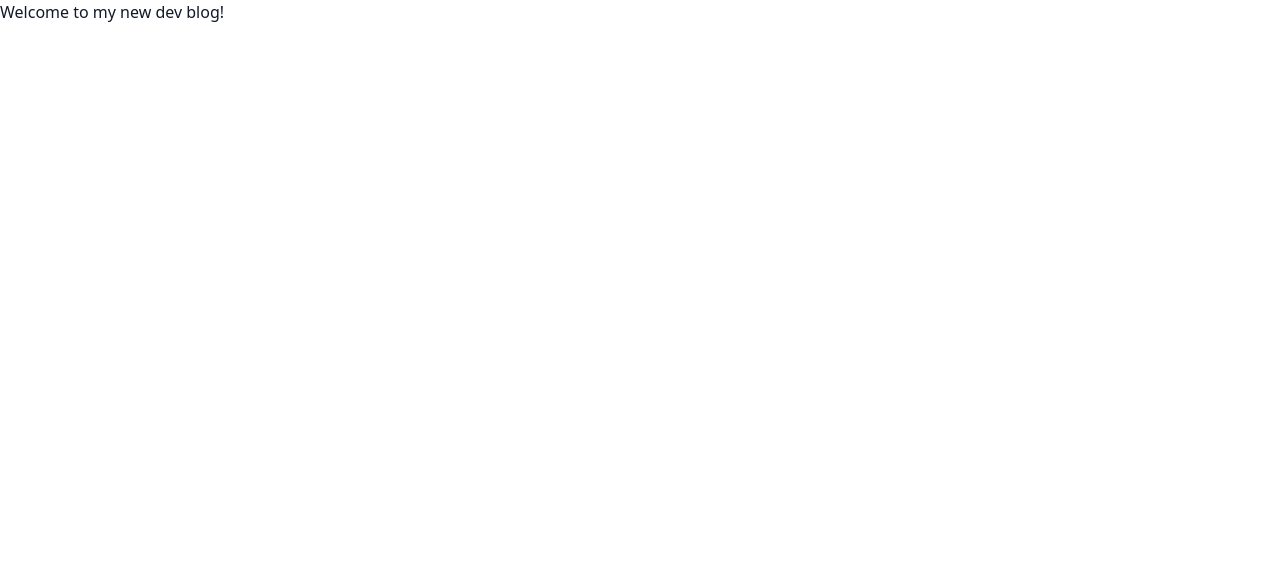
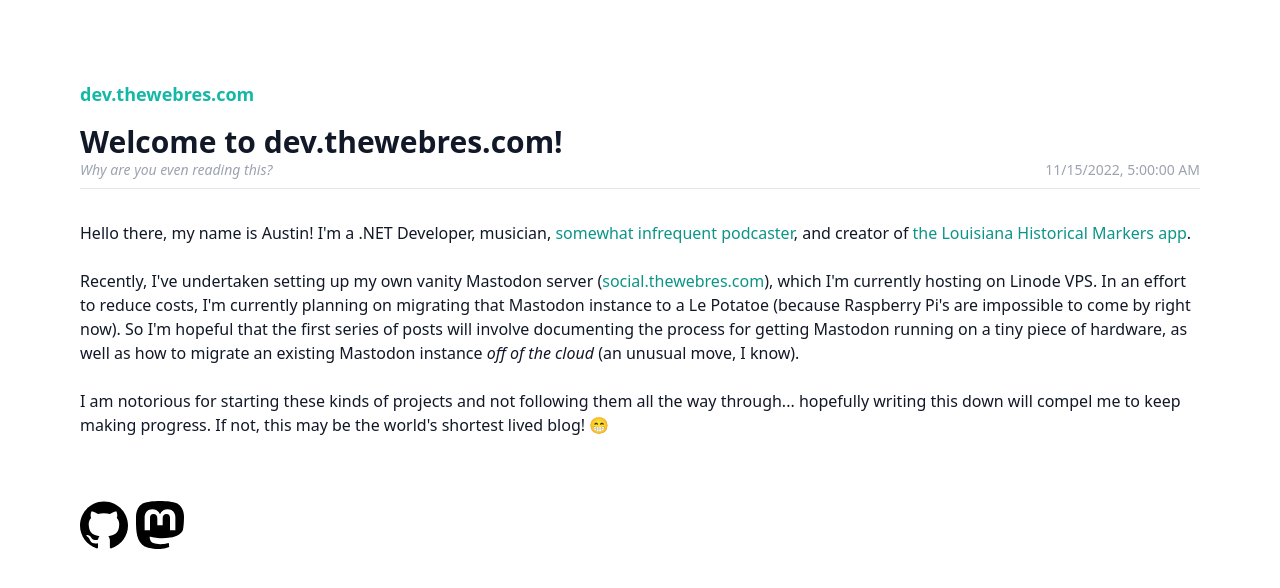
Before and after one commit to awebre/dev-thewebres, an Eleventy site: page src/posts/2022/11/14/welcome.njk in a window 1280 px wide. Built offline with nearby package versions, Linux system fonts and the light colour scheme; Eleventy itself is replaced by a stand-in of ours; files that its build step writes are made by us from their sources.

Commit message:
first post

```diff
--- /dev/null
+++ b/src/_includes/posts.njk
@@ -0,0 +1,30 @@
+---
+layout: default
+---
+<div class="m-20">
+    <h3 class="text-lg font-semibold"><a class="text-teal-500 hover:text-teal-600 hover:underline" href="/">dev.thewebres.com</a></h3>
+    <article class="mt-4">
+        <h1 class="text-3xl font-bold">{{title}}</h1>
+        <div class="flex justify-between">
+            <p class="text-sm italic text-gray-400">{{summary}}</p>
+            <p class="text-sm text-gray-400">{{date.toLocaleString()}}</p>
+        </div>
+        <hr class="mt-2 mb-8" />
+        {{content | safe}}
+    </article>
+    <footer>
+        <div class="flex mt-16">
+        <a class="mr-2" href="https://github.com/awebre">
+            <svg class="h-12" role="img" viewBox="0 0 24 24" xmlns="http://www.w3.org/2000/svg">
+            <title>GitHub icon</title>
+            <path
+                d="M12 .297c-6.63 0-12 5.373-12 12 0 5.303 3.438 9.8 8.205 11.385.6.113.82-.258.82-.577 0-.285-.01-1.04-.015-2.04-3.338.724-4.042-1.61-4.042-1.61C4.422 18.07 3.633 17.7 3.633 17.7c-1.087-.744.084-.729.084-.729 1.205.084 1.838 1.236 1.838 1.236 1.07 1.835 2.809 1.305 3.495.998.108-.776.417-1.305.76-1.605-2.665-.3-5.466-1.332-5.466-5.93 0-1.31.465-2.38 1.235-3.22-.135-.303-.54-1.523.105-3.176 0 0 1.005-.322 3.3 1.23.96-.267 1.98-.399 3-.405 1.02.006 2.04.138 3 .405 2.28-1.552 3.285-1.23 3.285-1.23.645 1.653.24 2.873.12 3.176.765.84 1.23 1.91 1.23 3.22 0 4.61-2.805 5.625-5.475 5.92.42.36.81 1.096.81 2.22 0 1.606-.015 2.896-.015 3.286 0 .315.21.69.825.57C20.565 22.092 24 17.592 24 12.297c0-6.627-5.373-12-12-12"
+            />
+            </svg>
+        </a>
+        <a rel="me" href="https://social.thewebres.com/@austin">
+            <svg class="h-12" viewBox="0 0 16 16"><path d="M 15.659 9.592 C 15.424 10.72 13.553 11.956 11.404 12.195 C 10.283 12.32 9.18 12.434 8.003 12.384 C 6.079 12.302 4.56 11.956 4.56 11.956 C 4.56 12.13 4.572 12.297 4.595 12.452 C 4.845 14.224 6.478 14.33 8.025 14.379 C 9.586 14.429 10.976 14.02 10.976 14.02 L 11.04 15.337 C 11.04 15.337 9.948 15.884 8.003 15.984 C 6.93 16.039 5.598 15.959 4.047 15.576 C 0.683 14.746 0.104 11.4 0.015 8.006 C -0.012 6.998 0.005 6.048 0.005 5.253 C 0.005 1.782 2.443 0.765 2.443 0.765 C 3.672 0.238 5.782 0.017 7.975 0 L 8.029 0 C 10.221 0.017 12.332 0.238 13.561 0.765 C 13.561 0.765 15.999 1.782 15.999 5.253 C 15.999 5.253 16.03 7.814 15.659 9.592 Z M 13.124 5.522 L 13.124 9.725 L 11.339 9.725 L 11.339 5.646 C 11.339 4.786 10.951 4.35 10.175 4.35 C 9.317 4.35 8.887 4.867 8.887 5.891 L 8.887 8.124 L 7.113 8.124 L 7.113 5.891 C 7.113 4.867 6.683 4.35 5.825 4.35 C 5.049 4.35 4.661 4.786 4.661 5.646 L 4.661 9.725 L 2.876 9.725 L 2.876 5.522 C 2.876 4.663 3.111 3.981 3.582 3.476 C 4.067 2.971 4.703 2.712 5.493 2.712 C 6.406 2.712 7.098 3.039 7.555 3.695 L 8 4.39 L 8.445 3.695 C 8.902 3.039 9.594 2.712 10.507 2.712 C 11.297 2.712 11.933 2.971 12.418 3.476 C 12.889 3.981 13.124 4.663 13.124 5.522 Z" style="stroke:none;stroke-miterlimit:10;fill-rule:evenodd;"/></svg>
+        </a>
+        </div>
+    </footer>
+</div>
--- a/src/index.njk
+++ b/src/index.njk
@@ -12,11 +12,12 @@ pagination:
       {{ metadata.title }}
     </h1>
     <p class="mb-6 text-base leading-normal text-center md:text-left md:text-2xl">{{ metadata.description }}</p>
-    <div>
+  </header>
+  <div class="w-full">
     <ol class="m-8">
       {% for post in posts %}
       <li class="mt-8">
-          <a class="text-lg font-semibold hover:text-teal-600" href="{{ post.url }}">{{ post.data.title }}</a>
+        <a class="text-lg font-semibold hover:text-teal-600 hover:underline" href="{{ post.url }}">{{ post.data.title }}</a>
         <p class="text-gray-500">
           <span>Posted</span> <span>{{post.data.date.toLocaleString()}}</span>
         </p>
@@ -24,11 +25,13 @@ pagination:
       {% endfor %}
     </ol>
     <div class="flex justify-between">
-        {% if pagination.href.previous %}<a class="hover:text-teal-600" href="{{ pagination.href.previous }}">Previous</a>{% endif %}
-        {% if pagination.href.next %}<a class="hover:text-teal-600" href="{{ pagination.href.next }}">Next</a>{% endif %}
+      {% if pagination.href.previous %}<a class="hover:text-teal-600 hover:underline" href="{{ pagination.href.previous }}">Previous</a>{% endif %}
+      {% if pagination.href.next %}<a class="hover:text-teal-600 hover:underline" href="{{ pagination.href.next }}">Next</a>{% endif %}
     </div>
   </div>
-    <a href="https://github.com/awebre">
+  <footer>
+    <div class="flex mt-16">
+      <a class="mr-2" href="https://github.com/awebre">
         <svg class="h-12" role="img" viewBox="0 0 24 24" xmlns="http://www.w3.org/2000/svg">
           <title>GitHub icon</title>
           <path
@@ -36,5 +39,9 @@ pagination:
           />
         </svg>
       </a>
-  </header>
+      <a rel="me" href="https://social.thewebres.com/@austin">
+        <svg class="h-12" viewBox="0 0 16 16"><path d="M 15.659 9.592 C 15.424 10.72 13.553 11.956 11.404 12.195 C 10.283 12.32 9.18 12.434 8.003 12.384 C 6.079 12.302 4.56 11.956 4.56 11.956 C 4.56 12.13 4.572 12.297 4.595 12.452 C 4.845 14.224 6.478 14.33 8.025 14.379 C 9.586 14.429 10.976 14.02 10.976 14.02 L 11.04 15.337 C 11.04 15.337 9.948 15.884 8.003 15.984 C 6.93 16.039 5.598 15.959 4.047 15.576 C 0.683 14.746 0.104 11.4 0.015 8.006 C -0.012 6.998 0.005 6.048 0.005 5.253 C 0.005 1.782 2.443 0.765 2.443 0.765 C 3.672 0.238 5.782 0.017 7.975 0 L 8.029 0 C 10.221 0.017 12.332 0.238 13.561 0.765 C 13.561 0.765 15.999 1.782 15.999 5.253 C 15.999 5.253 16.03 7.814 15.659 9.592 Z M 13.124 5.522 L 13.124 9.725 L 11.339 9.725 L 11.339 5.646 C 11.339 4.786 10.951 4.35 10.175 4.35 C 9.317 4.35 8.887 4.867 8.887 5.891 L 8.887 8.124 L 7.113 8.124 L 7.113 5.891 C 7.113 4.867 6.683 4.35 5.825 4.35 C 5.049 4.35 4.661 4.786 4.661 5.646 L 4.661 9.725 L 2.876 9.725 L 2.876 5.522 C 2.876 4.663 3.111 3.981 3.582 3.476 C 4.067 2.971 4.703 2.712 5.493 2.712 C 6.406 2.712 7.098 3.039 7.555 3.695 L 8 4.39 L 8.445 3.695 C 8.902 3.039 9.594 2.712 10.507 2.712 C 11.297 2.712 11.933 2.971 12.418 3.476 C 12.889 3.981 13.124 4.663 13.124 5.522 Z" style="stroke:none;stroke-miterlimit:10;fill-rule:evenodd;"/></svg>
+      </a>
+    </div>
+  </footer>
 </main>
--- a/src/posts/2022/11/14/welcome.njk
+++ b/src/posts/2022/11/14/welcome.njk
@@ -1,8 +1,14 @@
 ---
-layout: default
+layout: posts
 title: "Welcome to dev.thewebres.com!"
-date: 2022-11-14T21:41:00-6:00
+date: 2022-11-14T23:00:00-6:00
+summary:
+  Why are you even reading this?
 tags:
   - post
 ---
-<summary>Welcome to my new dev blog!</summary>
+<p>Hello there, my name is Austin! I'm a .NET Developer, musician, <a class="text-teal-600 hover:text-teal-500 hover:underline" href="https://usecasepod.github.io">somewhat infrequent podcaster</a>, and creator of <a class="text-teal-600 hover:text-teal-500 hover:underline" href="https://github.com/awebre/la-historical-markers">the Louisiana Historical Markers app</a>.</p>
+<br/>
+<p> Recently, I've undertaken setting up my own vanity Mastodon server (<a class="text-teal-600 hover:text-teal-500 hover:underline" href="https://social.thewebres.com">social.thewebres.com</a>), which I'm currently hosting on Linode VPS. In an effort to reduce costs, I'm currently planning on migrating that Mastodon instance to a Le Potatoe (because Raspberry Pi's are impossible to come by right now). So I'm hopeful that the first series of posts will involve documenting the process for getting Mastodon running on a tiny piece of hardware, as well as how to migrate an existing Mastodon instance <em class="text-italic">off of the cloud</em> (an unusual move, I know).</p>
+<br/>
+<p>I am notorious for starting these kinds of projects and not following them all the way through... hopefully writing this down will compel me to keep making progress. If not, this may be the world's shortest lived blog! 😁</p>
```
Lines whose indentation alone changed are shown as unchanged.
